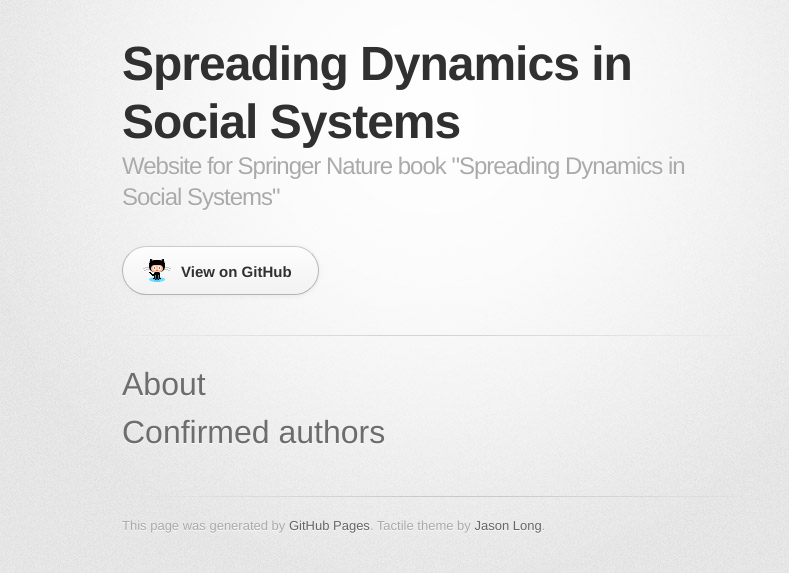
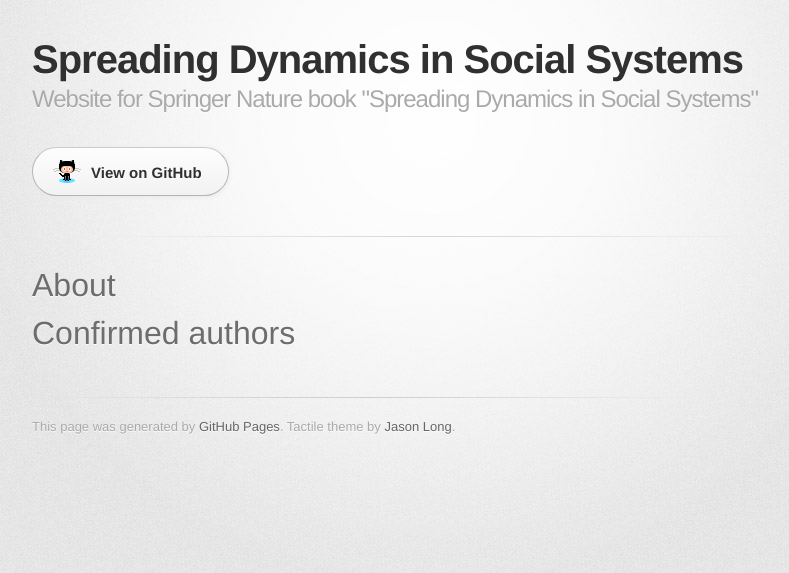
Before and after one commit to socialcontagionbook/socialcontagionbook.github.io, a Jekyll site: the page index.html, which Jekyll copies as it is, in a window 1280 px wide. Shown: the top 573 px of the page, without its empty margins (208-997 px from the left). Built offline with Jekyll 4.4.1, drawn with Linux system fonts in a browser that asks for light colours; some web fonts are replaced.

Commit message:
Update stylesheet.css

```diff
--- a/stylesheets/stylesheet.css
+++ b/stylesheets/stylesheet.css
@@ -70,7 +70,7 @@ header {
 
 header h1 {
   font-family: 'Chivo', 'Helvetica Neue', Helvetica, Arial, serif;
-  font-size: 48px; font-weight: 900;
+  font-size: 40px; font-weight: 900;
   line-height: 1.2;
   color: #303030;
   letter-spacing: -1px;
@@ -90,7 +90,7 @@ header h2 {
 }
 
 .inner {
-  width: 620px;
+  width: 800px;
   margin: 0 auto;
 }
 
```
